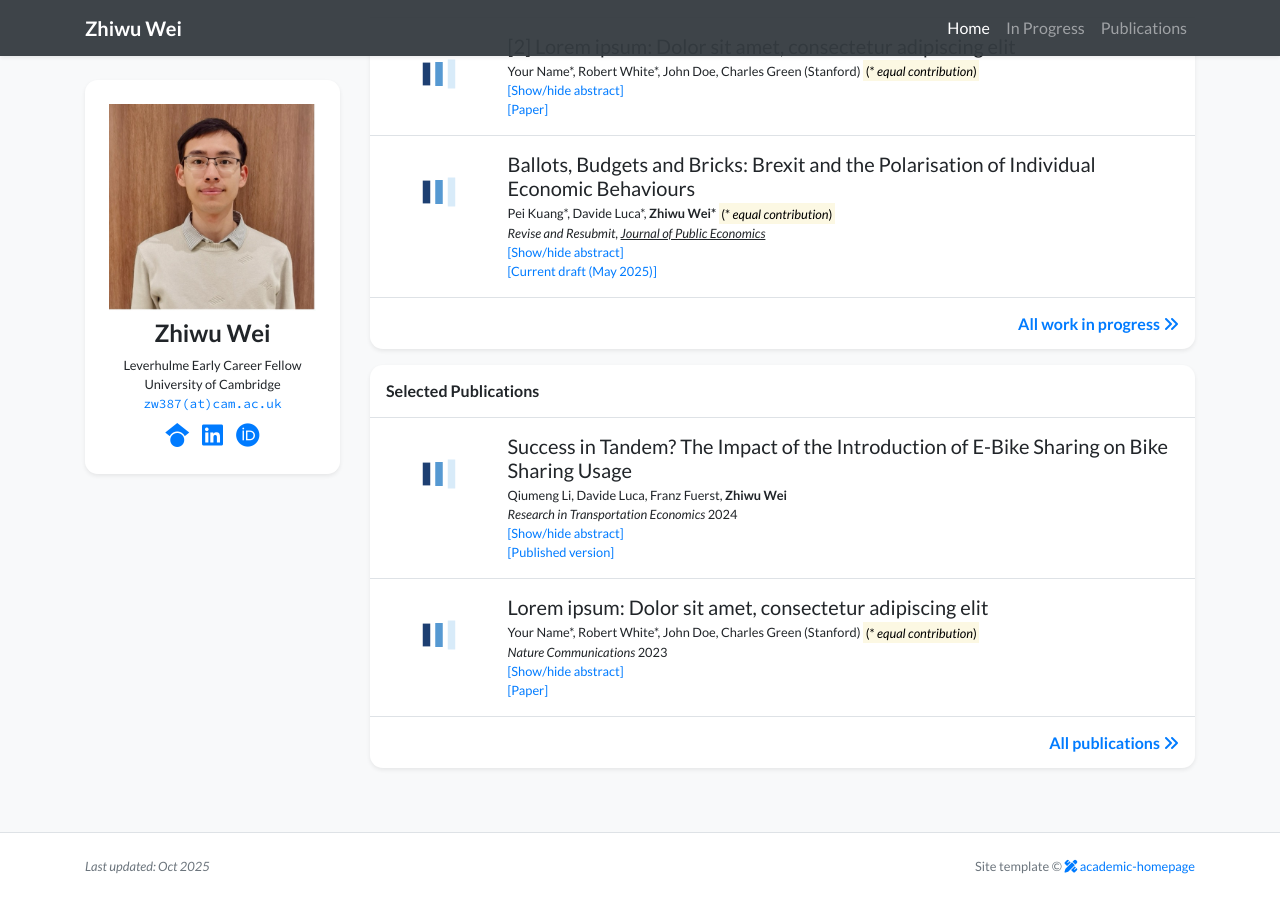
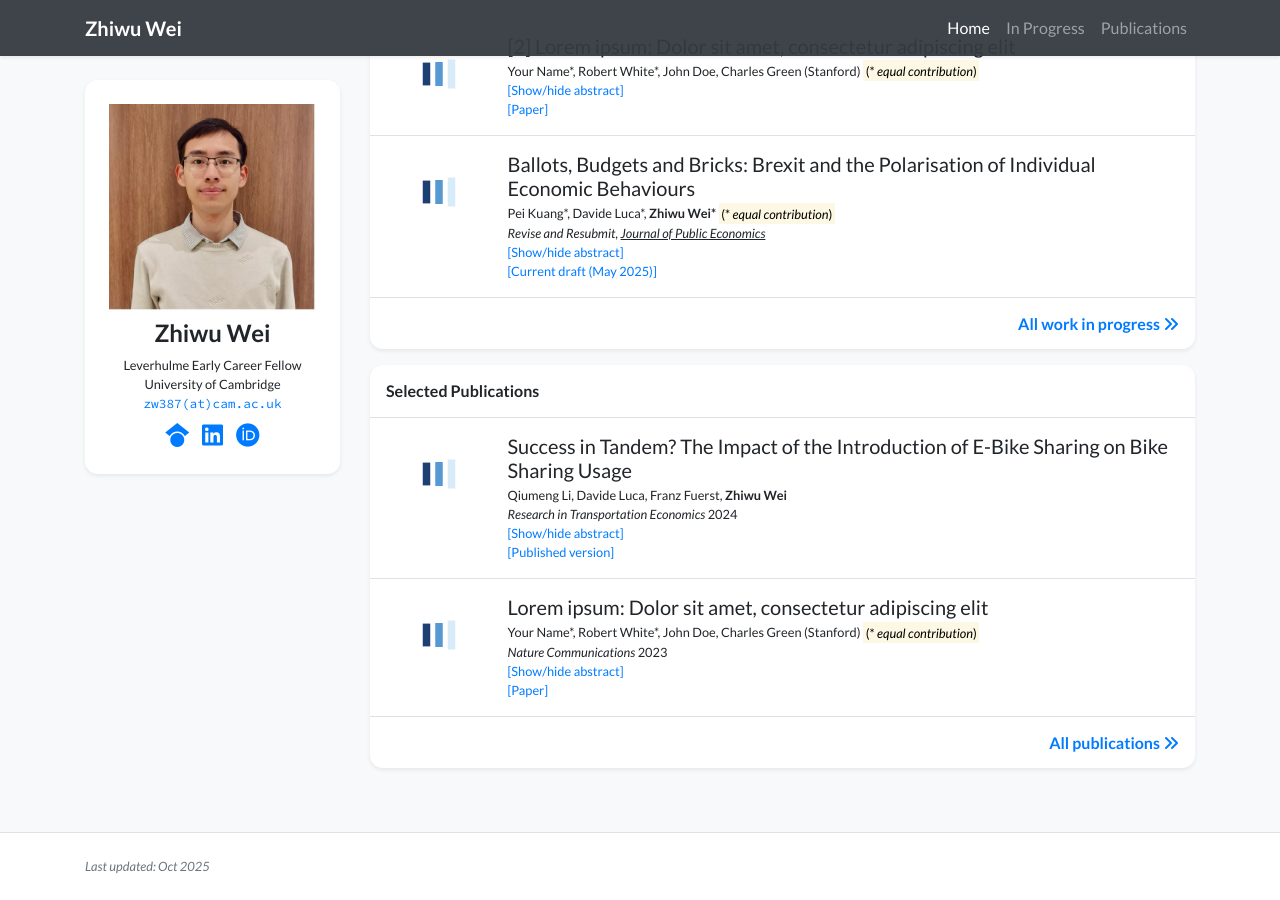
Before and after one commit to Zhiwu-Wei/Zhiwu-Wei.github.io, a Jekyll site: the page built from index.html, in a window 1280 px wide and 900 px high, scrolled down 1291 px. Built offline with Jekyll 4.4.1, drawn with Linux system fonts in a browser that asks for light colours; nearby versions of some CDN libraries; a style sheet for code colours, icons or effects is not loaded.

Commit message:
Update display.yml

```diff
--- a/_data/display.yml
+++ b/_data/display.yml
@@ -7,5 +7,5 @@ homepage:
 
 # Feel free to replace the footer text if you would like to, but I will greatly appreciate it
 # if you keep the link to the template so that more people can benefit from it. Thanks!
-footer_text: >-
- Site template © <a href="https://github.com/luost26/academic-homepage" target="_blank"><i class="fas fa-pencil-ruler"></i> academic-homepage</a>
+# footer_text: >-
+#  Site template © <a href="https://github.com/luost26/academic-homepage" target="_blank"><i class="fas fa-pencil-ruler"></i> academic-homepage</a>
```
